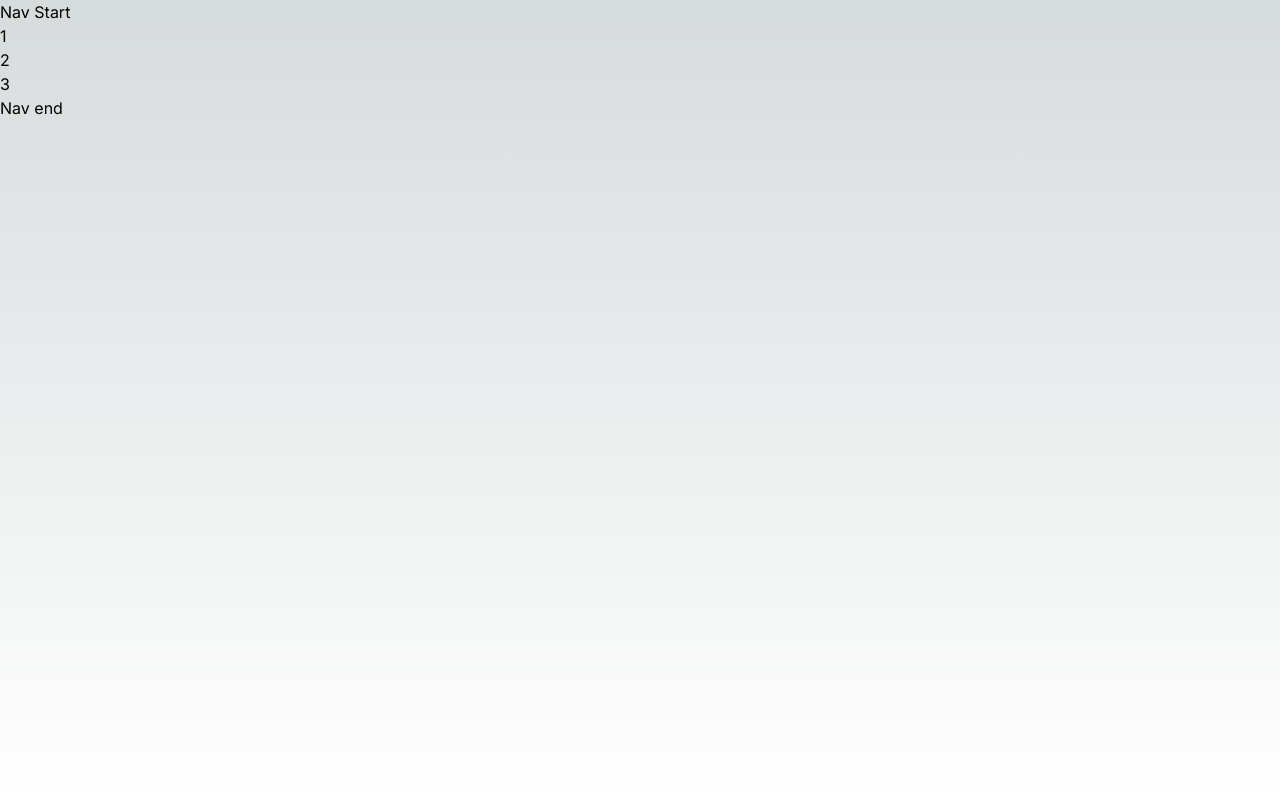
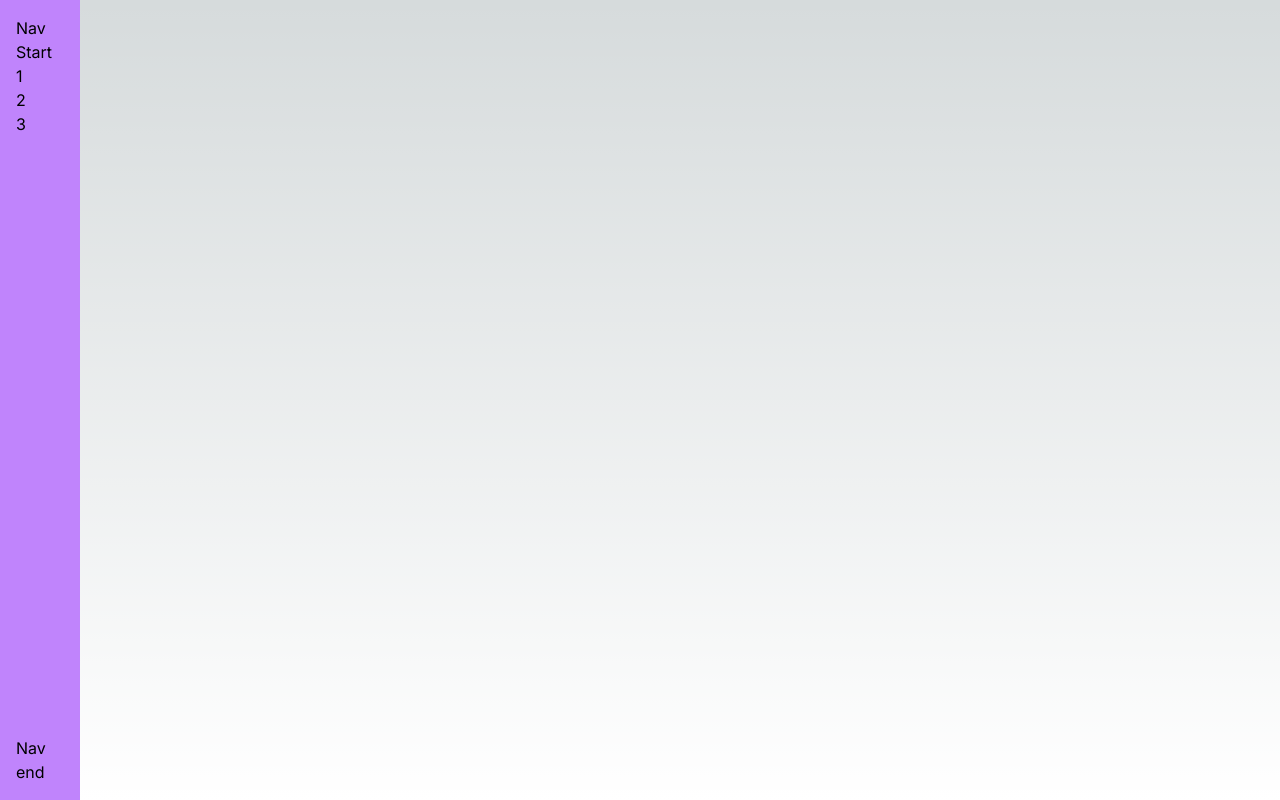
Before and after one commit to getuliogutemberg/responsive-layout, a Next.js app: page / in a window 1280 px wide. Built offline with nearby package versions, Linux system fonts and the light colour scheme.

Commit message:
Estilizando Sidebar:

```diff
--- a/app/components/SideNav.jsx
+++ b/app/components/SideNav.jsx
@@ -2,7 +2,7 @@ import React from 'react'
 
 const SideNav = () => {
     return (
-        <div >
+        <div className='flex-none w-20 bg-purple-400 flex flex-col justify-between p-4' >
         <div>
           <p>Nav Start</p>
           <ul>
```
